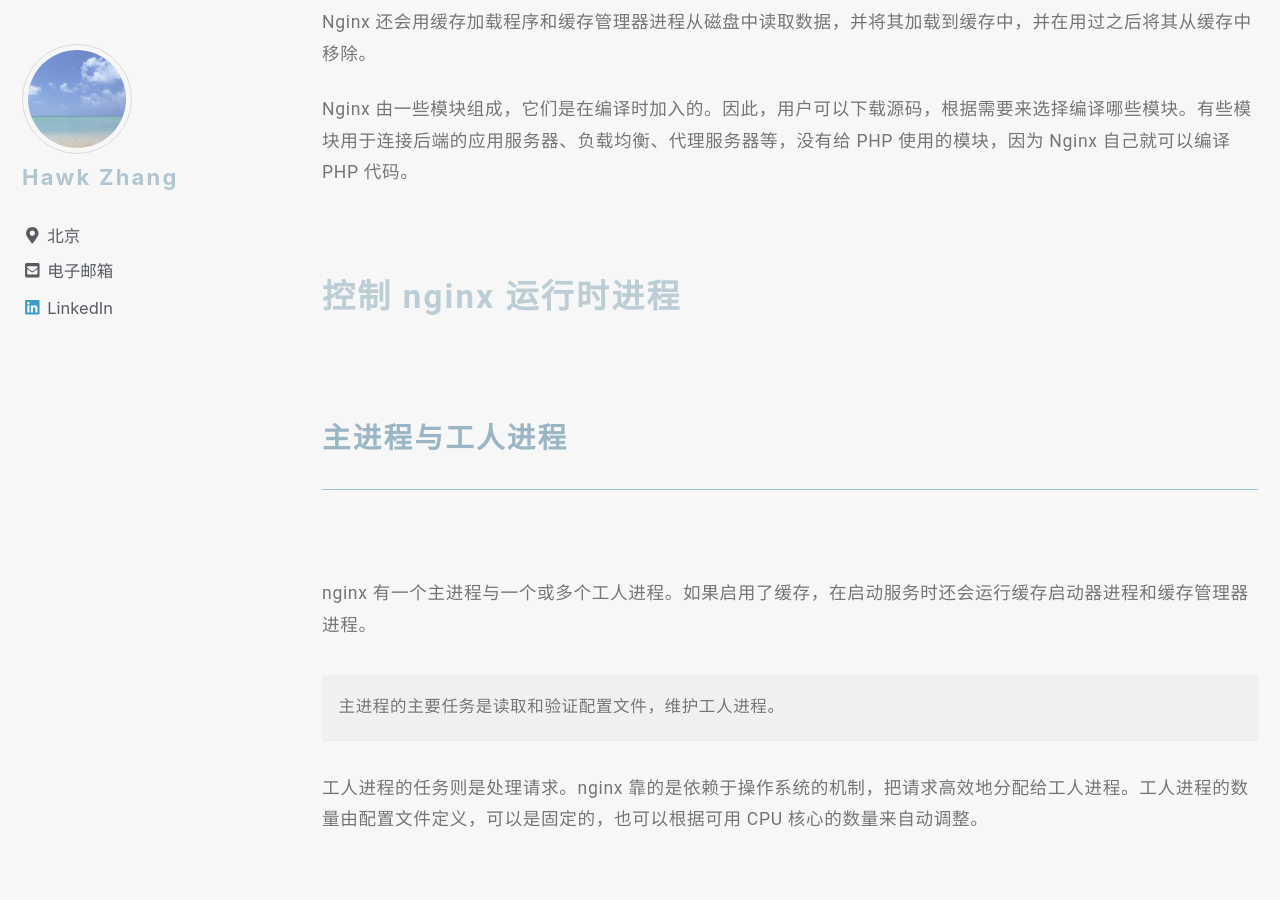
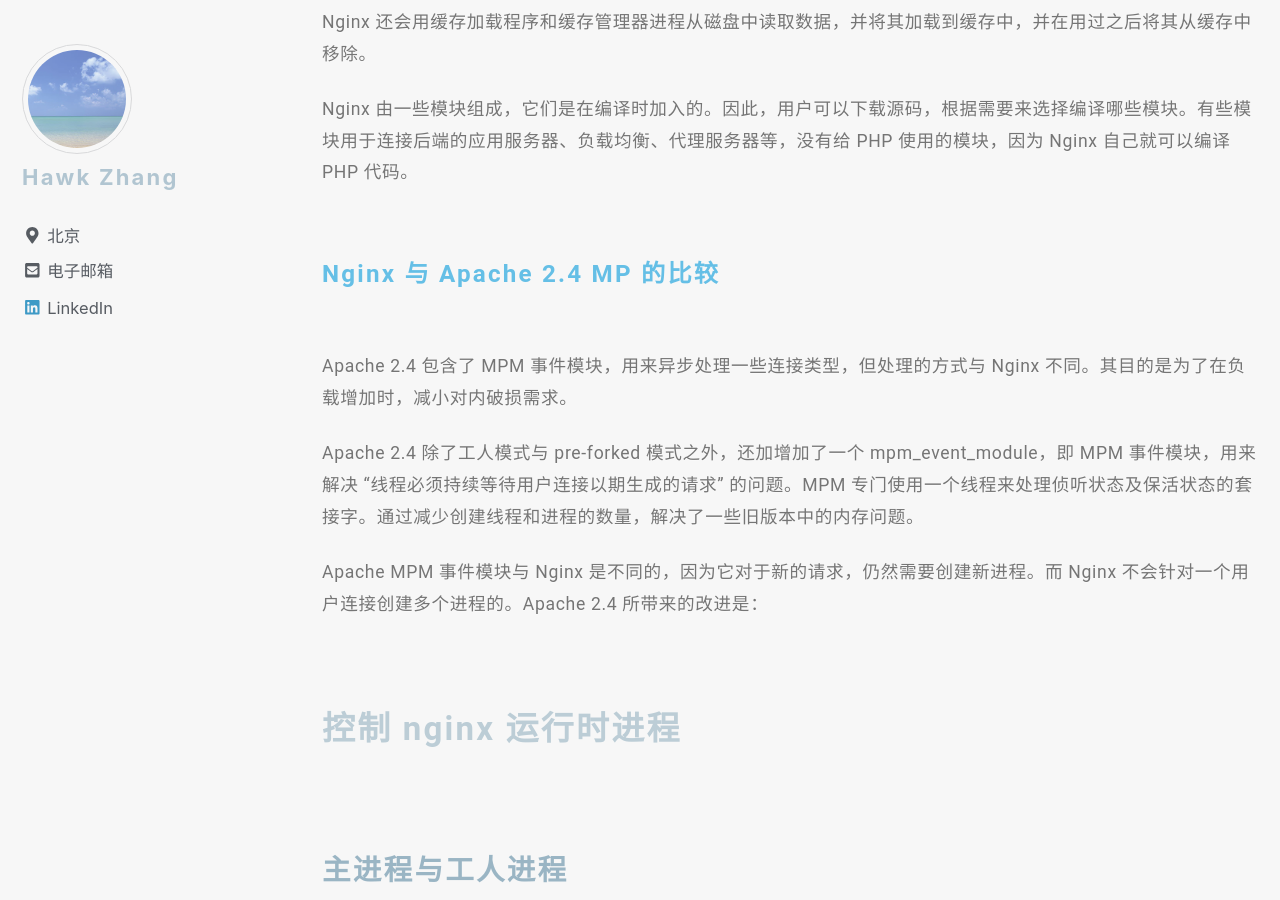
Before and after one commit to narru888/linotes_note, a Jekyll site: the page built from _posts/server/nginx/2016-01-03-nginx.basic.md, in a window 1280 px wide and 900 px high, scrolled down 2813 px. Built offline with Jekyll 4.4.1, drawn with Linux system fonts in a browser that asks for light colours; nearby versions of some CDN libraries; a script that is not in the unit is left out.

Commit message:
update on 2018-09-25 16:50:01 CST

```diff
--- a/_posts/server/nginx/2016-01-03-nginx.basic.md
+++ b/_posts/server/nginx/2016-01-03-nginx.basic.md
@@ -69,15 +69,6 @@
 
 Nginx 的主要优势在于 **以高性能处理高并发**，以及其工作的 **高效**。它通过模块提供多个功能，可以很便捷地处理并发、延迟、SSL、静态内容、压缩、缓存、连接、请求控制、流媒体等，还可以直接与 memcached 或 Redis 整合，在面对大量并发用户时，实现性能的大幅提升。
 
-
-
-
-
-
-
-
-
-
 Nginx 与 Apache 的工作方式的区别，主要体现在处理线程的方式上。
 
 Nginx 不会为每个网页请求创建新的进程，而是通过配置来指定其主进程允许创建多少个工人进程，根据经验，每个 CPU 可以有一个工人进程。这些工人进程都是 **单线程** 的，每个工人可以处理成千上万的并发连接，它用一个线程通过 **异步** 的方式来实现，从而无需使用多个线程。
@@ -89,7 +80,13 @@
 
 
 
+#### Nginx 与 Apache 2.4 MP 的比较
 
+Apache 2.4 包含了 MPM 事件模块，用来异步处理一些连接类型，但处理的方式与 Nginx 不同。其目的是为了在负载增加时，减小对内破损需求。
+
+Apache 2.4 除了工人模式与 pre-forked 模式之外，还加增加了一个 mpm_event_module，即 MPM 事件模块，用来解决 “线程必须持续等待用户连接以期生成的请求” 的问题。MPM 专门使用一个线程来处理侦听状态及保活状态的套接字。通过减少创建线程和进程的数量，解决了一些旧版本中的内存问题。
+
+Apache MPM 事件模块与 Nginx 是不同的，因为它对于新的请求，仍然需要创建新进程。而 Nginx 不会针对一个用户连接创建多个进程的。Apache 2.4 所带来的改进是：
 
 
 
```
